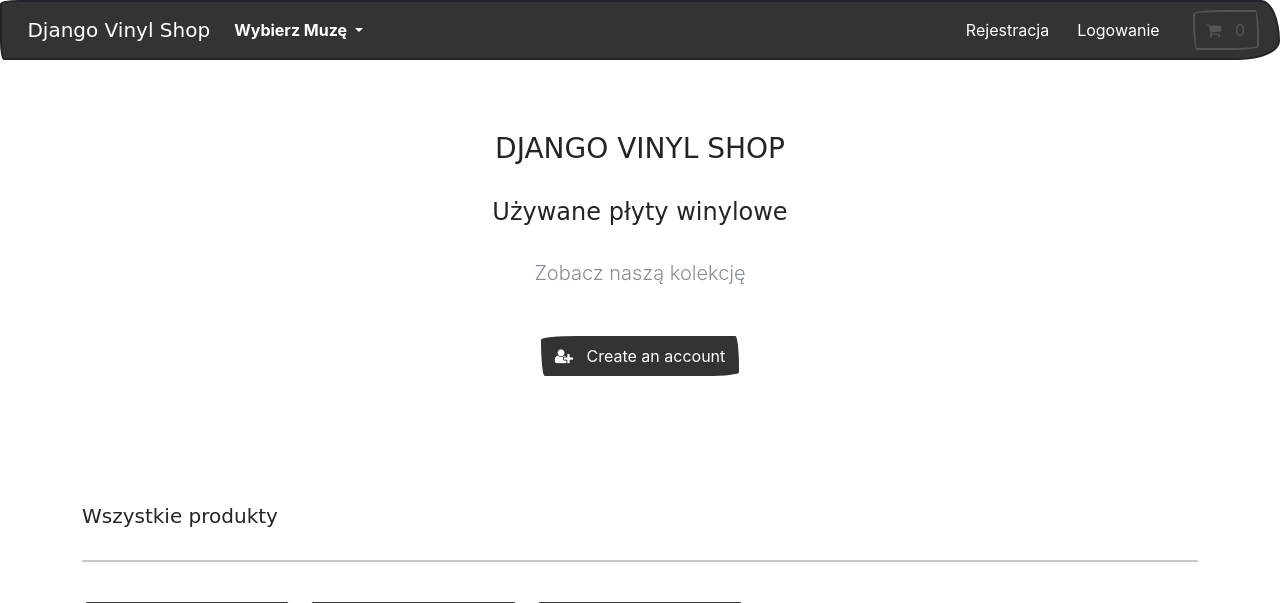
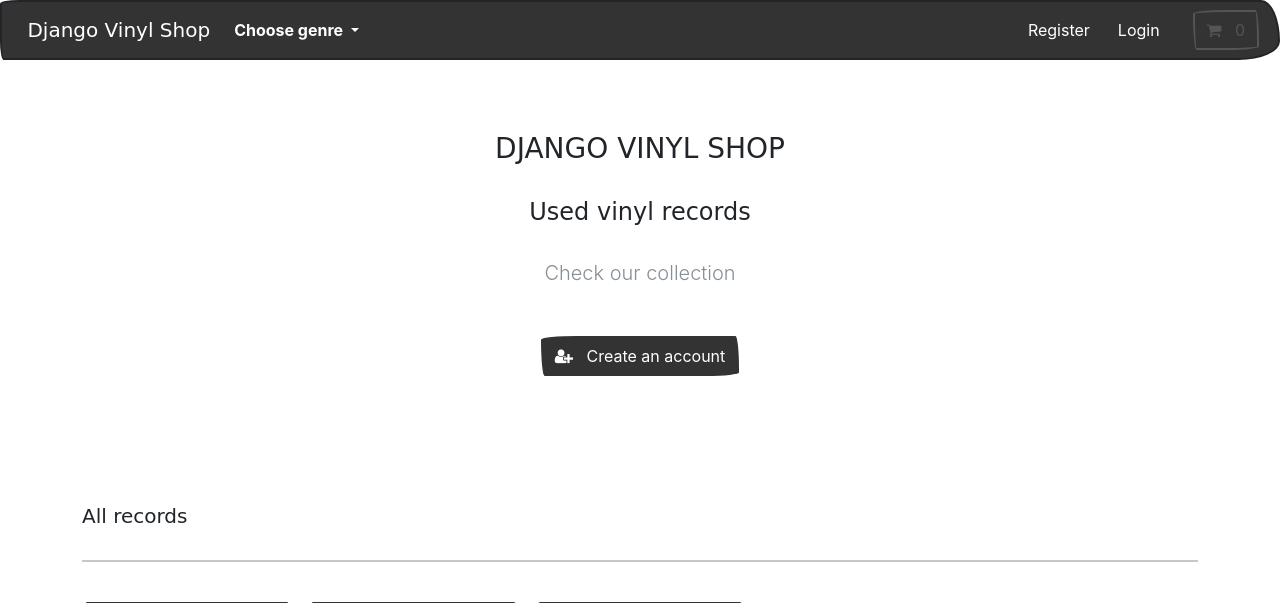
Before and after one commit to VinylSquad/DjangoVinylShop, a Django app: page / in a window 1280 px wide. Shown: the top 603 px of the page. Run offline with Django 4.2, Linux system fonts and the light colour scheme; data comes from the database, SQL or seed files in the repository; some libraries are stand-ins or nearby versions; some web fonts are replaced.

Commit message:
Added changes in html templates

```diff
--- a/DjangoVinylShop_project/store/templates/store/base.html
+++ b/DjangoVinylShop_project/store/templates/store/base.html
@@ -73,12 +73,12 @@
             data-bs-toggle="dropdown"
             aria-expanded="false"
           >
-            Wybierz Muzę
+            Choose genre
           </a>
 
           <ul class="dropdown-menu" aria-labelledby="navbarDropdown">
             <li>
-              <a class="dropdown-item" href="{% url 'store' %}"> Wszystkie </a>
+              <a class="dropdown-item" href="{% url 'store' %}"> All </a>
             </li>
 
             {% for category in all_categories %}
@@ -95,15 +95,43 @@
 
     <div class="collapse navbar-collapse text-center" id="navbarNavDropdown">
       <ul class="navbar-nav ms-auto">
+        {% if user.is_authenticated %}
+
+        <li class="nav-item">
+          <a
+            class="btn btn-alert navbar-btn text-white"
+            type="button"
+            href="{% url 'dashboard' %}"
+          >
+            My account
+          </a>
+        </li>
+
+        {% else %}
+
         <li class="nav-item">
           <a
             class="btn btn-alert navbar-btn text-white"
             type="button"
             href="{% url 'register' %}"
           >
-            Rejestracja
+            Register
           </a>
         </li>
+
+        {% endif %} {% if user.is_authenticated %}
+
+        <li class="nav-item">
+          <a
+            class="btn btn-alert navbar-btn text-white"
+            type="button"
+            href="{% url 'user-logout' %}"
+          >
+            Logout
+          </a>
+        </li>
+
+        {% else %}
 
         <li class="nav-item">
           <a
@@ -111,11 +139,11 @@
             type="button"
             href="{% url 'my-login' %}"
           >
-            Logowanie
+            Login
           </a>
         </li>
 
-        &nbsp; &nbsp; &nbsp;
+        {% endif %} &nbsp; &nbsp; &nbsp;
 
         <li class="nav-item">
           <a
--- a/DjangoVinylShop_project/store/templates/store/store.html
+++ b/DjangoVinylShop_project/store/templates/store/store.html
@@ -7,11 +7,11 @@
     <div class="col-lg-6 col-md-8 mx-auto">
       <h3>DJANGO VINYL SHOP</h3>
       <br />
-      <h4>Używane płyty winylowe</h4>
+      <h4>Used vinyl records</h4>
 
       <br />
 
-      <p class="lead text-muted">Zobacz naszą kolekcję</p>
+      <p class="lead text-muted">Check our collection</p>
 
       <br />
 
@@ -27,7 +27,7 @@
 
 <div class="album py-5 bg-light">
   <div class="container">
-    <div class="pb-3 h5">Wszystkie produkty</div>
+    <div class="pb-3 h5">All records</div>
 
     <hr />
 
```
